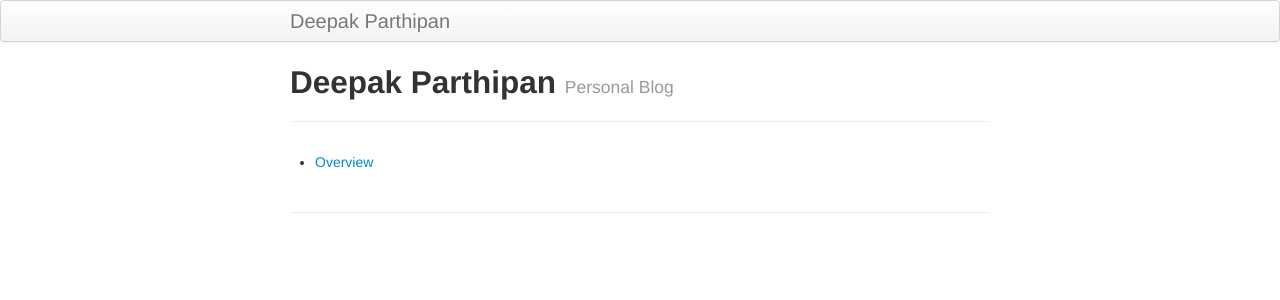
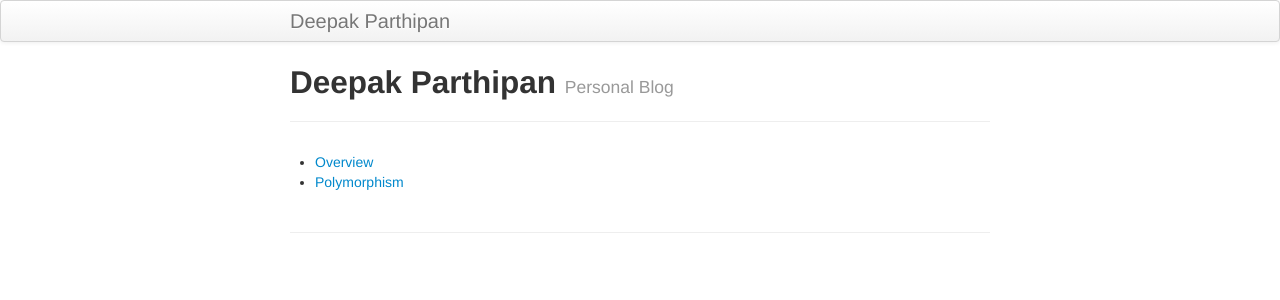
Before and after one commit to asicdv/asicdv.github.io, a Jekyll site: the page built from index.md, in a window 1280 px wide. Shown: the top 300 px of the page. Built offline with Jekyll 4.4.1, drawn with Linux system fonts in a browser that asks for light colours.

Commit message:
update the index for new blog

```diff
--- a/index.md
+++ b/index.md
@@ -6,3 +6,4 @@ description: Collections of personal stories.
 ---
 
 - [Overview](pages/overview.html)
+- [Polymorphism](pages/polymorphism.html)
```
